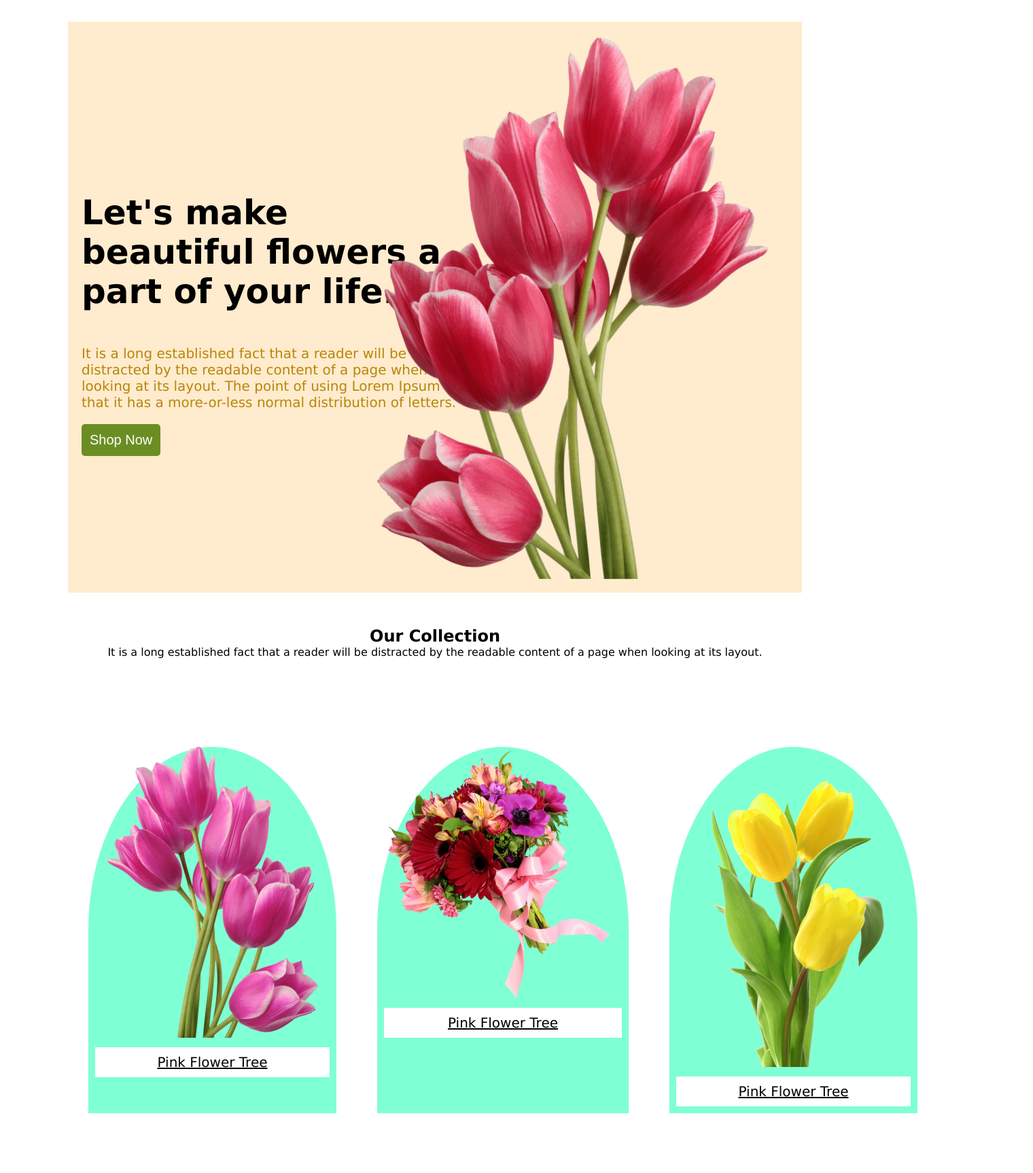
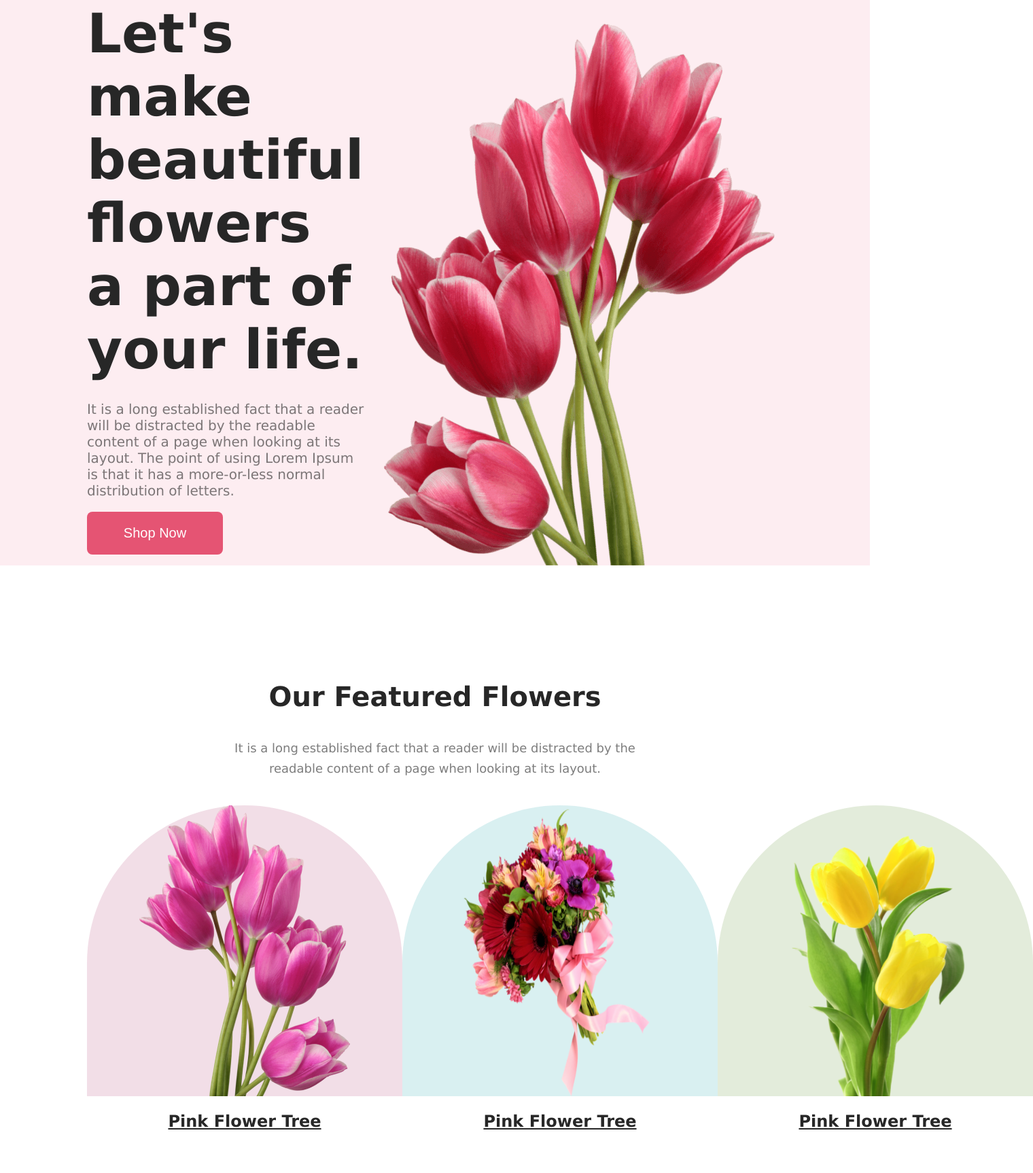
Before and after one commit to Md-Zihadur-Rahaman/online-flower-shop-assignment, a plain HTML site: page index.html in a window 1280 px wide. Shown: the part 18-1744 px from the top of the page at 68% size, 1520 px wide, since content can reach past the window. Drawn offline with Linux system fonts and the light colour scheme.

Commit message:
secondary commit

```diff
--- a/design.css
+++ b/design.css
@@ -7,91 +7,129 @@ body {
   width: 100%;
   font-family: 'Lucida Sans';
 }
-/* Banner Section */
-.banner {
-  margin: 50px 100px;
+.width-wrapper {
+  width: 80vw;
+  margin: 0px auto;
 }
-.banner-container {
+
+/* Hero Section Start */
+
+.hero-section {
+  background-color: rgba(229, 84, 115, 0.1);
+  height: 850px;
+}
+
+.hero-section-wrapper {
   display: flex;
+}
+
+.hero-section-left {
+  display: flex;
+  flex-direction: column;
   justify-content: center;
-  align-items: center;
-  background-color: blanchedalmond;
 }
-.banner-content {
-  width: 60%;
-  margin: 20px;
+
+.hero-section-left h1 {
+  color: #272727;
+  text-shadow: 0px 4px 4px 0px rgba(0, 0, 0, 0.25);
+  font-size: 80px;
+  font-style: normal;
+  font-weight: 800;
+  line-height: normal;
+  margin: 0px auto 10px;
 }
-.banner-content-image {
-  display: flex;
-  flex-direction: row-reverse;
-  width: 40%;
-  margin: 20px;
+
+.hero-section-left p {
+  color: rgba(39, 39, 39, 0.6);
+  font-size: 20px;
+  font-style: normal;
+  font-weight: 400;
 }
-.banner-title {
-  font-size: 50px;
-  font-weight: 700;
-  margin-top: 50px;
-}
-.banner-description {
-  font-size: 20px;
-  color: darkgoldenrod;
-  margin-top: 50px;
-}
+
 .click-me {
   font-size: 20px;
+  max-width: 200px;
+  padding: 20px 30px;
+  border-radius: 8px;
+  border: 0px;
+  background: #e55473;
   color: white;
-  background-color: olivedrab;
-  padding: 10px;
-  border-radius: 5px;
-  border: 2px solid olivedrab;
+}
+
+.hero-section-right img {
+  margin-top: 50px;
+  height: 800;
+  width: 635;
+}
+
+/* Hero Section End */
+/* Featured Section */
+.featured-section {
+  margin-top: 150px;
+}
+
+.featured-section-header {
+  width: 594px;
+  margin: 0px auto;
+  padding: 20px;
+}
+.featured-section-header h2 {
+  color: #272727;
+  text-align: center;
+  font-size: 40px;
+  font-weight: 800;
+}
+
+.featured-section-header p {
+  color: rgba(39, 39, 39, 0.6);
+  text-align: center;
+  font-size: 18px;
+  font-weight: 400;
+  line-height: 30px;
+}
+
+.featured-section-main {
+  display: flex;
+  justify-content: space-between;
+}
+.featured-section-item {
+  width: 464px;
+  height: 538px;
+  flex-shrink: 0;
+}
+.featured-section-item p {
+  color: #272727;
+  text-align: center;
+  font-size: 24px;
+  font-style: normal;
+  font-weight: 700;
+  line-height: 35px;
+  text-decoration-line: underline;
   margin-top: 20px;
 }
-/* Collection Section */
-.collection-container {
-  width: 100%;
-  display: flex;
-  justify-content: center;
-  margin: 100px 100px;
+
+.featured-section-left {
+  border-radius: 300px 300px 0px 0px;
+  background: rgba(167, 33, 98, 0.15);
 }
-.description {
-  text-align: center;
+
+.featured-section-middle {
+  border-radius: 300px 300px 0px 0px;
+  background: rgba(5, 151, 160, 0.15);
 }
-.collection-content-i {
-  width: 30%;
-  background-color: aquamarine;
-  border-top-left-radius: 50%;
-  border-top-right-radius: 50%;
-  margin: 30px;
-  text-align: center;
+
+.featured-section-right {
+  border-radius: 300px 300px 0px 0px;
+  background: rgba(71, 125, 17, 0.15);
 }
-.collection-content-ii {
-  width: 30%;
-  background-color: aquamarine;
-  border-top-left-radius: 50%;
-  border-top-right-radius: 50%;
-  margin: 30px;
-  text-align: center;
+
+.featured-section-img {
+  width: 310px;
+  height: 428px;
+  display: block;
+  margin: 0 auto;
 }
-.collection-content-iii {
-  width: 30%;
-  background-color: aquamarine;
-  border-top-left-radius: 50%;
-  border-top-right-radius: 50%;
-  margin: 30px;
-  text-align: center;
-}
-.caption {
-  background-color: white;
-  font-size: 20px;
-  text-decoration: underline;
-  text-align: center;
-  margin: 10px;
-  padding: 10px;
-}
-.collection-image {
-  width: auto;
-  height: auto;
-}
+/* Featured Section End */
 /* delivery Section */
 .part-ii {
   background-color: lightgray;
@@ -110,7 +148,24 @@ body {
 .part-iii {
   background-color: blanchedalmond;
 }
+.banner-title {
+  color: #272727;
+  text-shadow: 0px 4px 4px 0px rgba(0, 0, 0, 0.25);
+  font-size: 60px;
+  font-style: normal;
+  font-weight: 800;
+  line-height: normal;
+  margin: 0px auto 10px;
+}
 
+.banner-description {
+  color: rgba(39, 39, 39, 0.6);
+  font-size: 20px;
+  font-style: normal;
+  font-weight: 400;
+  text-align: center;
+  margin: 20px;
+}
 .discount-title {
   color: red;
 }
@@ -138,6 +193,9 @@ body {
 
 .description {
   margin: 40px;
+  display: flex;
+  flex-direction: column;
+  align-items: center;
 }
 
 .social-container {
@@ -151,7 +209,8 @@ body {
 
 /* Mail Section Style */
 .part-v {
-  margin: 50px 250px;
+  width: 80%;
+  margin: 0px auto;
   padding: 100px;
 }
 
@@ -160,6 +219,7 @@ body {
   background-repeat: no-repeat;
   display: flex;
   flex-direction: column;
+  justify-content: center;
   align-items: center;
   border-radius: 5px;
 }
@@ -179,6 +239,7 @@ body {
   margin-top: 20px;
 }
 .mail-here {
+  display: flex;
   margin: 20px;
   padding: 20px;
 }
@@ -187,10 +248,10 @@ body {
   font-size: 20px;
   color: white;
   background-color: white;
-  padding: 10px;
+  padding: 20px 30px;
   border-radius: 5px;
   border: 2px solid white;
-  margin-top: 20px;
+  margin-right: 10px;
 }
 /* footer style */
 footer {
--- a/index.html
+++ b/index.html
@@ -8,59 +8,85 @@
   </head>
   <body>
     <!-- header part start -->
-    <header class="banner">
-      <div class="banner-container">
-        <div class="banner-content">
-          <h1 class="banner-title">
-            Let's make beautiful flowers a part of your life.
-          </h1>
-          <p class="banner-description">
+    <header class="">
+      <!-- Hero Section -->
+      <section class="hero-section">
+        <div class="hero-section-wrapper width-wrapper">
+          <div class="hero-section-left">
+            <h1>Let's make beautiful flowers a part of your life.</h1>
+            <br />
+            <p>
               It is a long established fact that a reader will be distracted by
-            the readable content of a page when looking at its layout. The point
-            of using Lorem Ipsum is that it has a more-or-less normal
+              the readable content of a page when looking at its layout. The
+              point of using Lorem Ipsum is that it has a more-or-less normal
               distribution of letters.
             </p>
+            <br />
             <button class="click-me">Shop Now</button>
           </div>
-        <div class="banner-content-image">
-          <img src="image/pngwing 10.png" alt="" />
+          <div class="hero-section-right">
+            <img src="image/pngwing 10.png" />
           </div>
         </div>
+      </section>
+      <!-- Hero Section End -->
     </header>
-    <!-- header part start -->
+    <!-- header part End -->
     <!-- Main part start -->
     <main>
       <!-- flower collection part start -->
-    </main>
       <!-- Main part start -->
       <section class="part-i">
-      <div class="description">
-        <h1 class="collection-tittle">Our Collection</h1>
-        <p class="collection-description">
-          It is a long established fact that a reader will be distracted by the
-          readable content of a page when looking at its layout.
+        <!-- Featured Section -->
+        <div class="featured-section">
+          <div class="featured-section-wrapper width-wrapper">
+            <div class="featured-section-header">
+              <h2>Our Featured Flowers</h2>
+              <br /><br />
+              <p>
+                It is a long established fact that a reader will be distracted
+                by the readable content of a page when looking at its layout.
               </p>
+              <br />
             </div>
-      <div class="collection-container">
-        <div class="collection-content-i">
-          <img class="collection-image" src="image/pngwing 6.png" alt="" />
-          <div class="caption">
+            <div class="featured-section-main">
+              <!-- Left Section -->
+              <div class="featured-section-item">
+                <div class="featured-section-left">
+                  <img
+                    class="featured-section-img"
+                    src="image/pngwing 6.png"
+                    alt="Featured Left"
+                  />
+                </div>
                 <p>Pink Flower Tree</p>
               </div>
+              <!-- Middle Section -->
+              <div class="featured-section-item">
+                <div class="featured-section-middle">
+                  <img
+                    class="featured-section-img"
+                    src="image/pngwing 5.png"
+                    alt="Featured Left"
+                  />
                 </div>
-        <div class="collection-content-ii">
-          <img src="image/pngwing 5.png" alt="" />
-          <div class="caption">
                 <p>Pink Flower Tree</p>
               </div>
+              <!-- Right Section -->
+              <div class="featured-section-item">
+                <div class="featured-section-right">
+                  <img
+                    class="featured-section-img"
+                    src="image/pngwing 7.png"
+                    alt="Featured Left"
+                  />
                 </div>
-        <div class="collection-content-iii">
-          <img src="image/pngwing 7.png" alt="" />
-          <div class="caption">
                 <p>Pink Flower Tree</p>
               </div>
             </div>
           </div>
+        </div>
+        <!-- Featured Section End -->
       </section>
       <!-- Collection Section -->
       <section class="part-ii">
@@ -108,8 +134,8 @@
         <div class="description">
           <h1 class="banner-title">Instagram</h1>
           <p class="banner-description">
-          It is a long established fact that a reader will be distracted by the
-          readable content of a page when looking at its layout.
+            It is a long established fact that a reader will be distracted by
+            the readable content of a page when looking at its layout.
           </p>
         </div>
         <div class="social-container">
@@ -144,6 +170,7 @@
           </div>
         </div>
       </section>
+    </main>
     <footer>
       <h1 class="banner-title">
         <span class="footer-title-i">Flower </span
```
Lines whose indentation alone changed are shown as unchanged.
